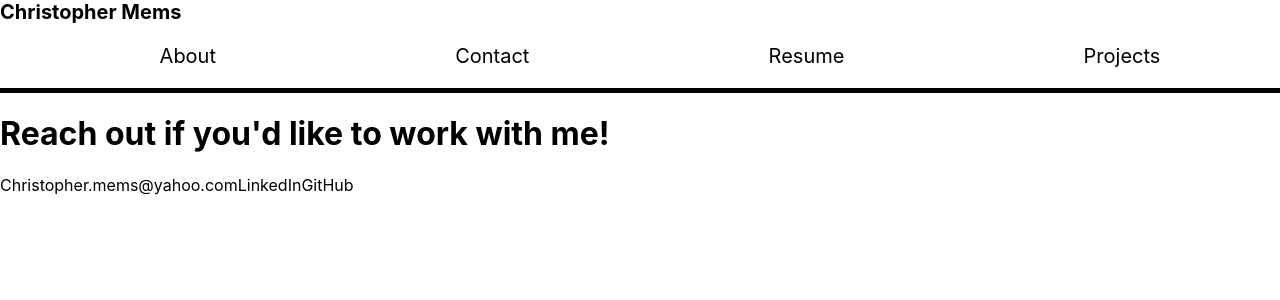
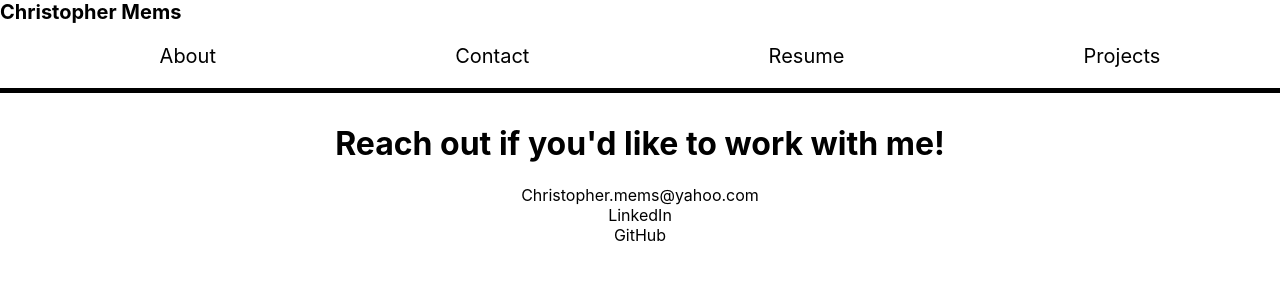
Before and after one commit to cmthecoder/portfolio-react, a React (Create React App) app: page /contact in a window 1280 px wide. Shown: the top 300 px of the page. Built offline with nearby package versions, Linux system fonts and the light colour scheme.

Commit message:
center information on contact page

```diff
--- a/src/pages/Contact.jsx
+++ b/src/pages/Contact.jsx
@@ -1,11 +1,13 @@
+import "../styles/Contact.css"
+
 const Contact = () => {
   return (
-  <>
+  <div class='contact'>
     <h1>Reach out if you'd like to work with me!</h1>
     <a href="mailto:Christopher.mems@yahoo.com">Christopher.mems@yahoo.com</a>
     <a href="http://www.linkedin.com/in/christopher-mems">LinkedIn</a>
     <a href="https://github.com/cmthecoder">GitHub</a>
-  </>
+  </div>
   );
 }
 
--- a/src/pages/Home.jsx
+++ b/src/pages/Home.jsx
@@ -4,7 +4,7 @@ const Home = () => {
   return (
     <div class="home-view">
       <h1>Christopher Mems</h1>
-      <img src="https://i.imgur.com/pqyfJ16.jpg?2" alt=""/>
+      <img src="https://i.imgur.com/pqyfJ16.jpg?2" width="500" alt=""/>
       <h2>Software Engineer</h2>
     </div>
   );
--- a/src/styles/Contact.css
+++ b/src/styles/Contact.css
@@ -0,0 +1,6 @@
+.contact {
+  display: flex;
+  justify-content: center;
+  align-items: center;
+  flex-direction: column;
+}
--- a/src/styles/Home.css
+++ b/src/styles/Home.css
@@ -4,4 +4,5 @@
   align-items: center;
   flex-direction: column;
   height: 70vh;
+  font-size: 23px;
 }
```
